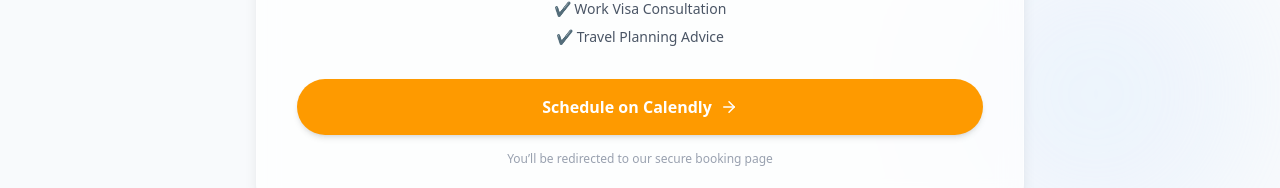
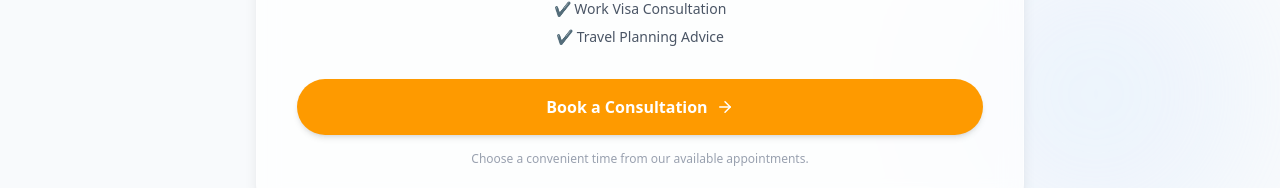
Before and after one commit to Jessica-Agorye/Ace-Edu, a React (Vite) app: page /book-call in a window 1280 px wide. Shown: the part 612-800 px from the top of the page. Built offline with nearby package versions, Linux system fonts and the light colour scheme; no server answers.

Commit message:
changed bookcall page from callendly to google callendar

```diff
--- a/package.json
+++ b/package.json
@@ -17,6 +17,7 @@
     "framer-motion": "^12.3.1",
     "lucide-react": "^1.14.0",
     "react": "^19.0.0",
+    "react-calendly": "^4.4.0",
     "react-dom": "^19.0.0",
     "react-intersection-observer": "^9.15.1",
     "react-router-dom": "^7.15.0",
--- a/src/components/BookCall.tsx
+++ b/src/components/BookCall.tsx
@@ -2,11 +2,14 @@
 import { Calendar, ArrowRight } from "lucide-react";
 
 const BookCall = () => {
-  const calendlyLink = "https://calendly.com/your-username/consultation";
+  const googleCalendarLink =
+    import.meta.env.VITE_GOOGLE_CALENDAR ||
+    "https://calendar.app.google/gNF4EqugwcAV5nor6";
 
   return (
     <section className="relative min-h-screen flex items-center justify-center px-5 md:px-10 bg-[#f8fafc] overflow-hidden">
       <div className="absolute top-20 left-10 w-72 h-72 bg-amber-200/20 blur-3xl rounded-full"></div>
+
       <div className="absolute bottom-10 right-10 w-72 h-72 bg-blue-200/20 blur-3xl rounded-full"></div>
 
       <div className="max-w-3xl w-full text-center relative z-10">
@@ -33,15 +36,7 @@
           initial={{ opacity: 0, y: 40 }}
           animate={{ opacity: 1, y: 0 }}
           transition={{ duration: 0.8 }}
-          className="
-            mt-12
-            bg-white/70
-            backdrop-blur-md
-            border border-white/40
-            rounded-3xl
-            p-8 md:p-10
-            shadow-lg
-          "
+          className="mt-12 bg-white/70 backdrop-blur-md border border-white/40 rounded-3xl p-8 md:p-10 shadow-lg"
         >
           <div className="flex items-center justify-center mb-6 text-amber-500">
             <Calendar size={40} />
@@ -61,15 +56,18 @@
             <li>✔ Travel Planning Advice</li>
           </ul>
 
-          <a href={calendlyLink} target="_blank" rel="noreferrer">
-            <button className="mt-8 w-full flex items-center justify-center gap-2 py-4 rounded-full bg-amber-500 text-white font-semibold hover:bg-amber-400 transition duration-300 shadow-md">
-              Schedule on Calendly
-              <ArrowRight size={18} />
-            </button>
+          <a
+            href={googleCalendarLink}
+            target="_blank"
+            rel="noopener noreferrer"
+            className="mt-8 w-full flex items-center justify-center gap-2 py-4 rounded-full bg-amber-500 text-white font-semibold hover:bg-amber-400 transition duration-300 shadow-md"
+          >
+            Book a Consultation
+            <ArrowRight size={18} />
           </a>
 
           <p className="mt-4 text-xs text-gray-400">
-            You’ll be redirected to our secure booking page
+            Choose a convenient time from our available appointments.
           </p>
         </motion.div>
       </div>
```
Also changed, not shown: 1 other file (tests, documents, lock files or other folders).
